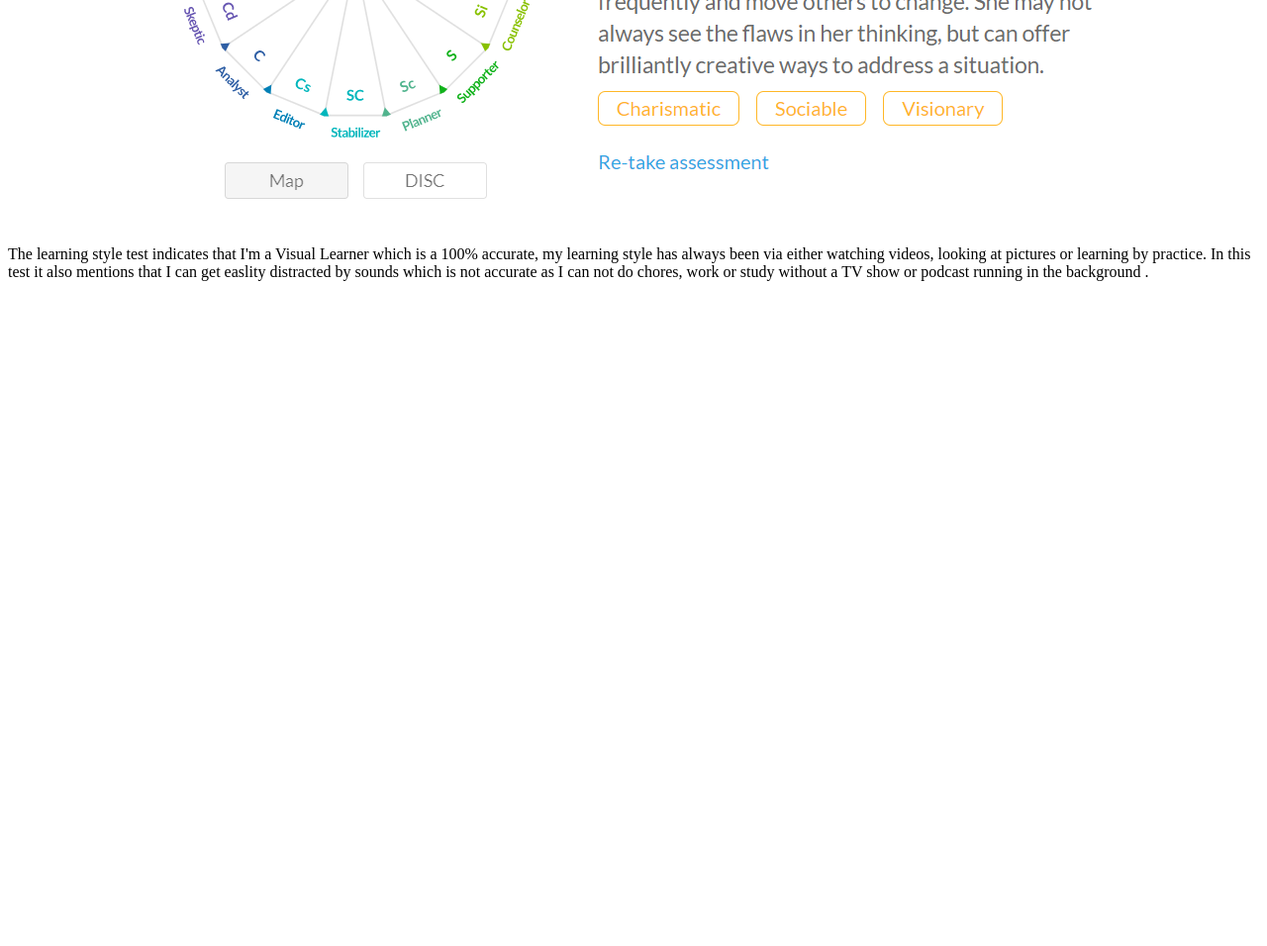
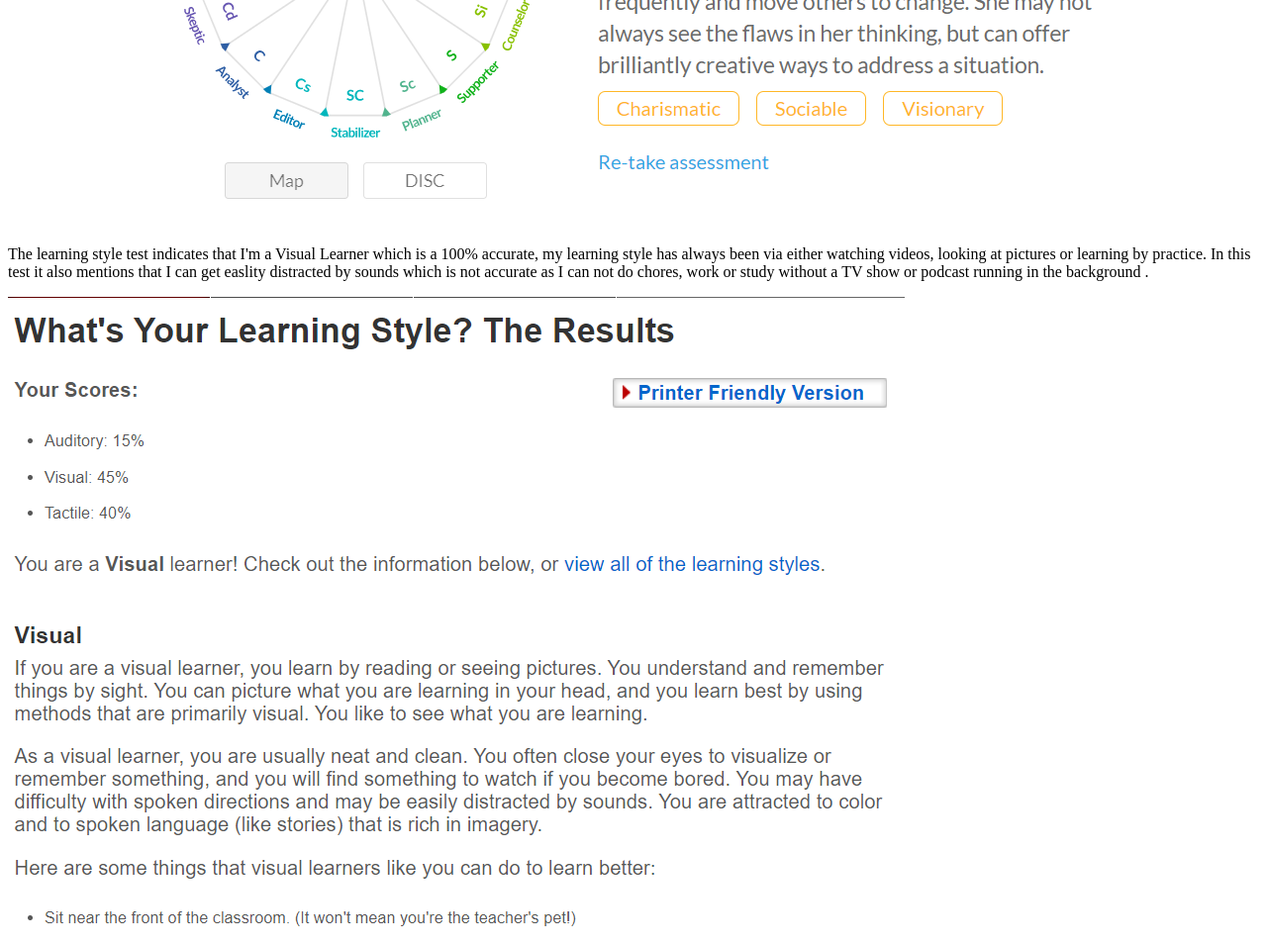
Before and after one commit to heliamoosavi11/Assigment-one, a plain HTML site: page index.html in a window 1280 px wide. Shown: the part 2055-3011 px from the top of the page at 99% size. Before the commit the page ends 2355 px from the top, so only its background shows below. Drawn offline with Linux system fonts and the light colour scheme.

Commit message:
Update index.html
added learning style screenshot

```diff
--- a/index.html
+++ b/index.html
@@ -34,3 +34,4 @@ To be able to qualify for this job I will need to complete a Bachelor’s degree
 <img src="disc.png">
 
 <p>The learning style test indicates that I'm a Visual Learner which is a 100% accurate, my learning style has always been via either watching videos, looking at pictures or learning by practice. In this test it also mentions that I can get easlity distracted by sounds which is not accurate as I can not do chores, work or study without a TV show or podcast running in the background .</p>
+<img src="learningstyle.png">
```
